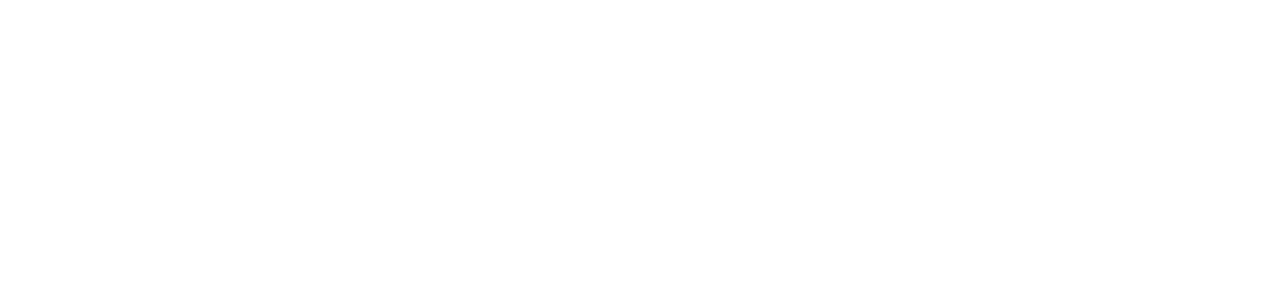
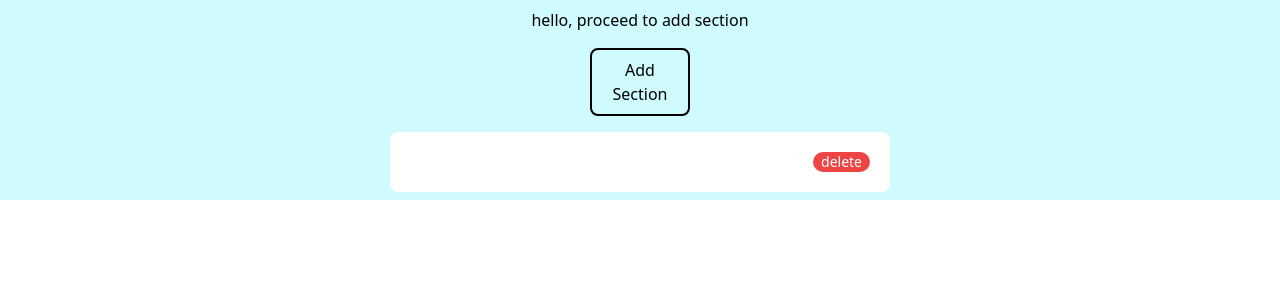
Before and after one commit to kenhardika/react-dnd, a Next.js app: page /ClassIndex in a window 1280 px wide. Shown: the top 300 px of the page. Built offline with nearby package versions, Linux system fonts and the light colour scheme.

Commit message:
update the add and delete section

```diff
--- a/components/ModalLayer.jsx
+++ b/components/ModalLayer.jsx
@@ -1,6 +1,5 @@
 import "cropperjs/dist/cropper.css";
 import React from "react";
-
 
 function ModalLayer({
   children,
--- /dev/null
+++ b/components_class/InputSectionClass.jsx
@@ -0,0 +1,31 @@
+import React, { Component } from 'react';
+
+class InputSectionClass extends Component {
+  constructor(props) {
+    super(props);
+  }
+
+  render() {
+    const { deleteSection, children } = this.props;
+
+    return (
+      <div
+        className="w-[500px] h-auto flex flex-col p-5
+            bg-white rounded-lg items-center gap-5"
+      >
+        <div className="w-full flex justify-end">
+          <button
+            className="px-2 bg-red-500
+                    text-white text-sm rounded-xl"
+            onClick={deleteSection}
+          >
+            delete
+          </button>
+        </div>
+        {children}
+      </div>
+    );
+  }
+}
+
+export default InputSectionClass;
--- a/pages/ClassIndex.js
+++ b/pages/ClassIndex.js
@@ -1,15 +1,102 @@
 import React, { Component } from 'react';
+import InputSectionClass from '../components_class/inputSectionClass';
 
 class ClassIndex extends Component {
   constructor(props) {
     super(props);
+    this.state = {
+      sections: [
+        {
+          title: "",
+          image: "",
+          list: [],
+        },
+      ],
+      showModal: false,
+      image: {
+        value: "",
+        index: "",
+      },
+    };
+  }
+
+  // getData(currentSection) {
+  //   const newData = currentSection.filter((sec)=>sec)
+  //   return newData;
+  // }
+
+  handleDeleteSection = () => {
+    console.log("deleted")
+  };
+
+  handleAddSection = () => {
 
   }
+
+  handleUpdateSection = ({data, getData}) => {
+    this.setState((cur) => {
+      const newData = data || getData(cur.sections)
+      return {
+        sections: [
+          ...newData
+      ]
+      }
+    });
+  }
+  // handleOnDragEnd = (result) => {
+  //   if (!result.destination) return;
+  //   const items = Array.from(state);
+  //   const [reorderedItem] = items.splice(result.source.index, 1);
+  //   items.splice(result.destination.index, 0, reorderedItem);
+  // this.setState({ type: "DRAG_AND_DROP", payload: items });
+  // };
+
   render() {
+    console.log(this.state);
+    const emptyData =
+        {
+          title: "",
+          image: "",
+          list: [],
+    }
+    const { sections } = this.state;
+  //   const initialData = [{ title: "buku sejarah", image: "", list: ["list1", "list2"] },
+  // { title: "buku tabungan", image: "", list: ["list1"] }]
     return (
-      <div>
+      <>
+        <div
+          className=" w-full bg-scroll flex flex-col
+      justify-center items-center bg-cyan-100"
+        >
+          <div className="p-2 flex flex-col items-center gap-4">
+            <p>hello, proceed to add section </p>
+            <button
+              className="w-[100px] border-solid border-2
+          border-black rounded-lg p-2 active:translate-y-0.5"
+              onClick={() => this.handleUpdateSection({ data: [ ...this.state.sections, emptyData] })}
+            >
+              Add Section
+            </button>
 
-      </div>
+            <div // draggable
+            >
+              {sections &&
+                sections.map((section, index) =>
+                  <InputSectionClass key={index}
+                    deleteSection={() => this.handleUpdateSection({
+                      getData(section) {
+                        const newData = [...section];
+                        newData.splice(index, 1);
+                        return newData
+                     } })}
+                  >
+
+                  </InputSectionClass>
+                )}
+            </div>
+          </div>
+        </div>
+      </>
     );
   }
 }
--- a/pages/FunctionIndex.js
+++ b/pages/FunctionIndex.js
@@ -81,6 +81,10 @@
     });
   };
 
+  const handleChangeListOrder = (indexSection, payload) => {
+    dispatch({ type: "DD_LIST", payload, indexSection });
+  };
+
   const handleOnDragEnd = (result) => {
     if (!result.destination) return;
     const items = Array.from(state);
@@ -89,9 +93,6 @@
     dispatch({ type: "DRAG_AND_DROP", payload: items });
   };
 
-  const handleChangeListOrder = (indexSection, payload) => {
-    dispatch({ type: "DD_LIST", payload, indexSection });
-  };
   return (
     <div className="h-screen bg-cyan-100">
       {showModal && (
```
Also changed, not shown: components_class/InputSectionComponents/FormTitleClass.jsx (added, +14 -0 lines).
